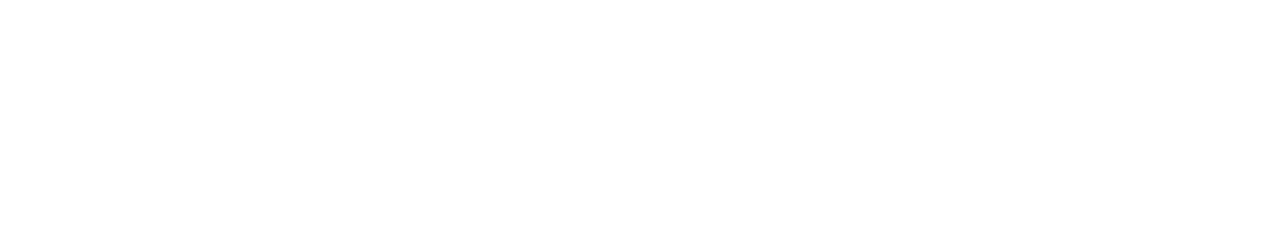
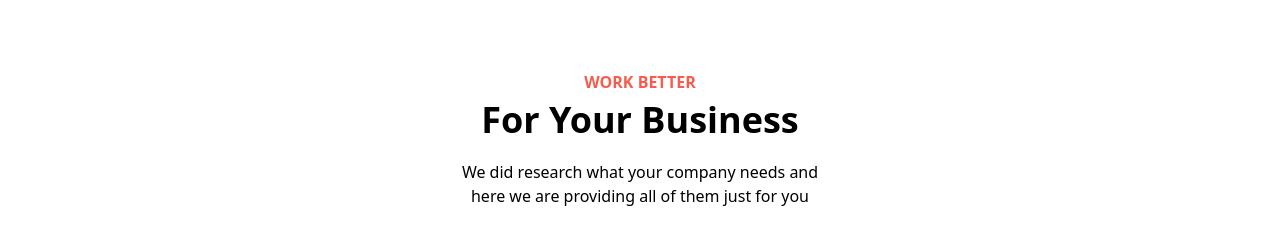
Before and after one commit to mahli262/payna, a React (Create React App) app: page / in a window 1280 px wide. Shown: the part 660-904 px from the top of the page. Before the commit the page ends 800 px from the top, so only its background shows below. Built offline with nearby package versions, Linux system fonts and the light colour scheme.

Commit message:
Directory Fix

```diff
--- a/src/App.js
+++ b/src/App.js
@@ -1,16 +1,16 @@
 import './App.css';
-import Brand from './components/Brand';
-import Features from './components/Features';
-import Hero from './components/Hero';
-import Navbar from './components/Navbar';
+import Navbar from './Components/Navbar';
+import Brand from './Section/Brand';
+import Features from './Section/Features';
+import Hero from './Section/Hero';
 
 function App() {
   return (
     <div>
-      <Navbar />
+      <Navbar/>
       <Hero />
       <Brand/>
-      {/* <Features/> */}
+      <Features/>
     </div>
   );
 }
--- /dev/null
+++ b/src/Section/Features.jsx
@@ -0,0 +1,20 @@
+import React from 'react'
+
+function Features() {
+  return (
+    <div className=''>
+        <div className='flex flex-col items-center text-center mt-[80px] sm:mt-[130px] mb-[50px] sm:mb-[70px] mx-[21px]'>
+          <p className='text-[#F75C4E] font-bold'>WORK BETTER</p>
+          <h1 className='font-bold text-[28px] sm:text-4xl mt-[6px] mb-5'>For Your Business</h1>
+          <p className='max-w-[385px]'>We did research what your company needs and here we are providing
+          all of them just for you</p>
+        </div>
+
+        <div>
+          <p></p>
+        </div>
+    </div>
+  )
+}
+
+export default Features
--- /dev/null
+++ b/src/components/Feature.jsx
@@ -0,0 +1,11 @@
+import React from 'react'
+
+function Feature({}) {
+  return (
+    <div>
+      <p>tes</p>
+    </div>
+  )
+}
+
+export default Feature
--- a/src/components/Features.jsx
+++ /dev/null
@@ -1,13 +0,0 @@
-import React from 'react'
-
-function Features() {
-  return (
-    <div>
-      <p>WORK BETTER</p>
-      <h1>For Your Business</h1>
-      <p>We did reseach what your company needs and </p>
-    </div>
-  )
-}
-
-export default Features
--- a/src/components/Navbar.jsx
+++ b/src/components/Navbar.jsx
@@ -2,7 +2,7 @@
 
 function Navbar() {
   return (
-    <div className='hidden justify-between mx-[120px] max-w-full mt-[40px] max-h-[48px] items-center lg:block lg:flex' >
+    <div className='hidden justify-between mx-[120px] max-w-full mt-[40px] max-h-[48px] items-center lg:flex' >
         <a href="">
         <img src="../../assets/logo/logo.png" className='max-w-[150px]' alt="" />
         </a>
```
Also changed, not shown: src/Section/Brand.jsx (renamed from src/components/Brand.jsx), src/Section/Hero.jsx (renamed from src/components/Hero.jsx), src/Section/Navbar.jsx (added).
